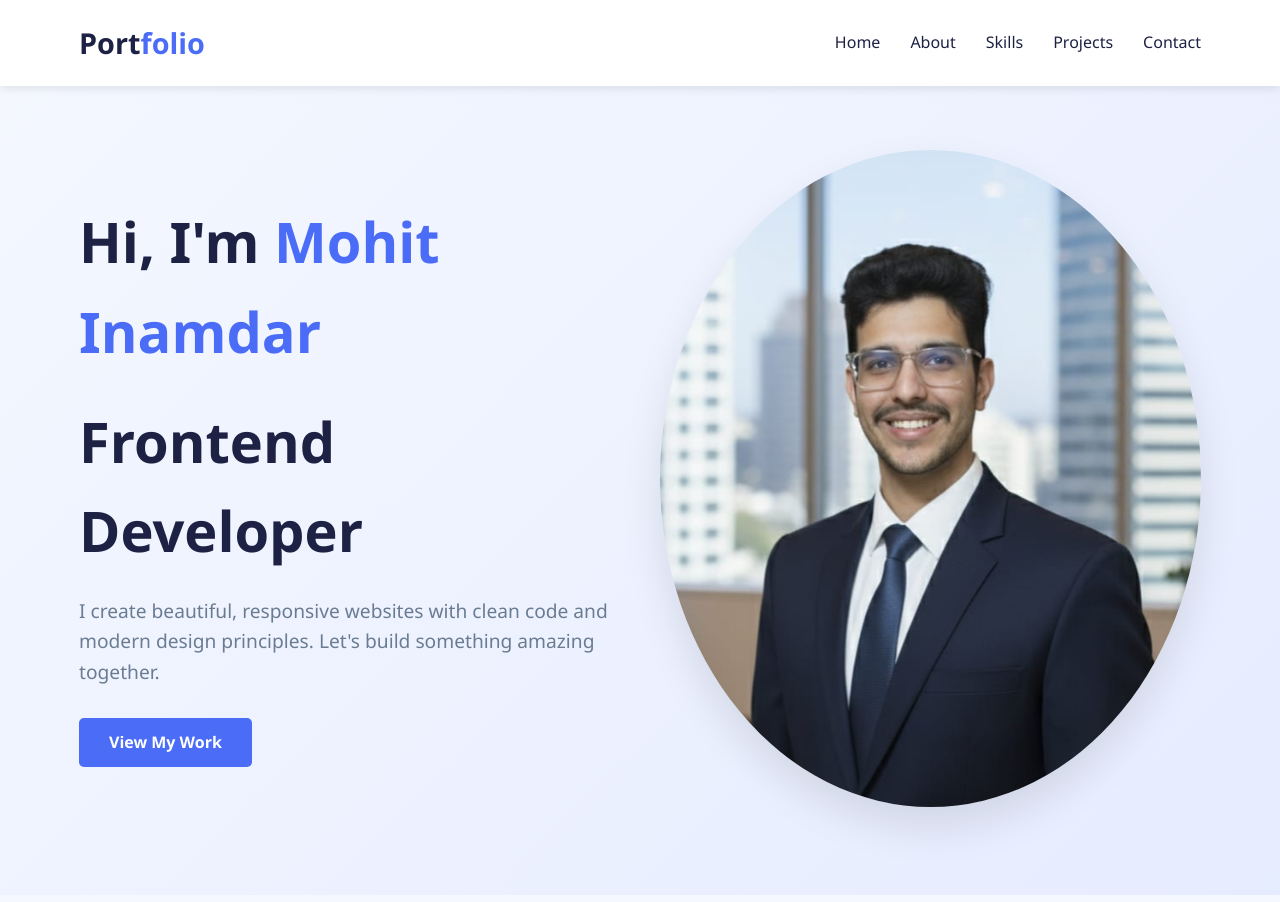
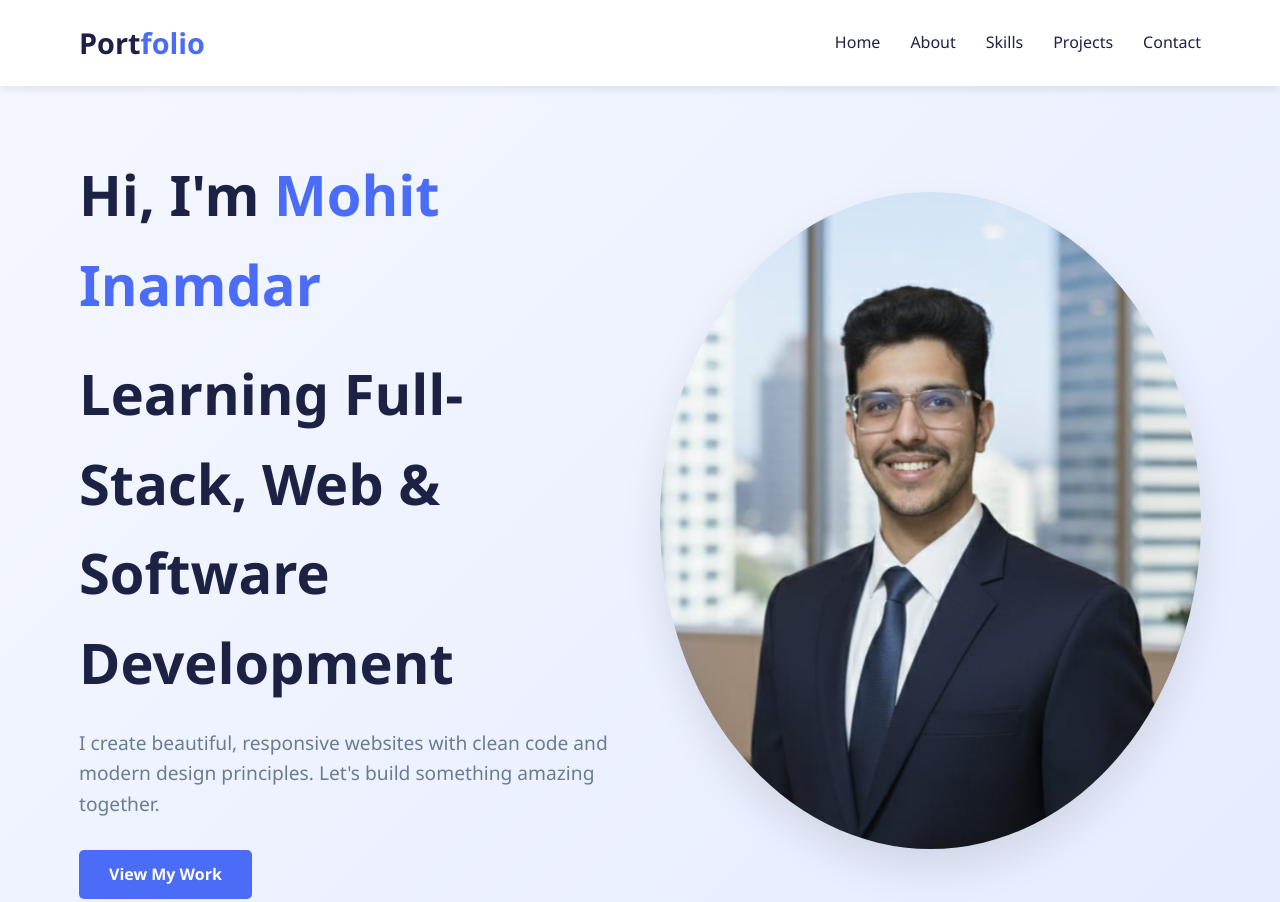
Before and after one commit to Mohit2821/Portfolio, a plain HTML site: page index.html in a window 1280 px wide. Shown: the top 902 px of the page. Drawn offline with Linux system fonts and the light colour scheme.

Commit message:
Add files via upload

```diff
--- a/index.html
+++ b/index.html
@@ -653,7 +653,7 @@
             <div class="hero-content">
                 <div class="hero-text">
                     <h1>Hi, I'm <span>Mohit Inamdar</span></h1>
-                    <h1>Frontend Developer</h1>
+                    <h1>Learning Full-Stack, Web & Software Development</h1>
                     <p>I create beautiful, responsive websites with clean code and modern design principles. Let's build something amazing together.</p>
                     <a href="#projects" class="btn">View My Work</a>
                 </div>
```
